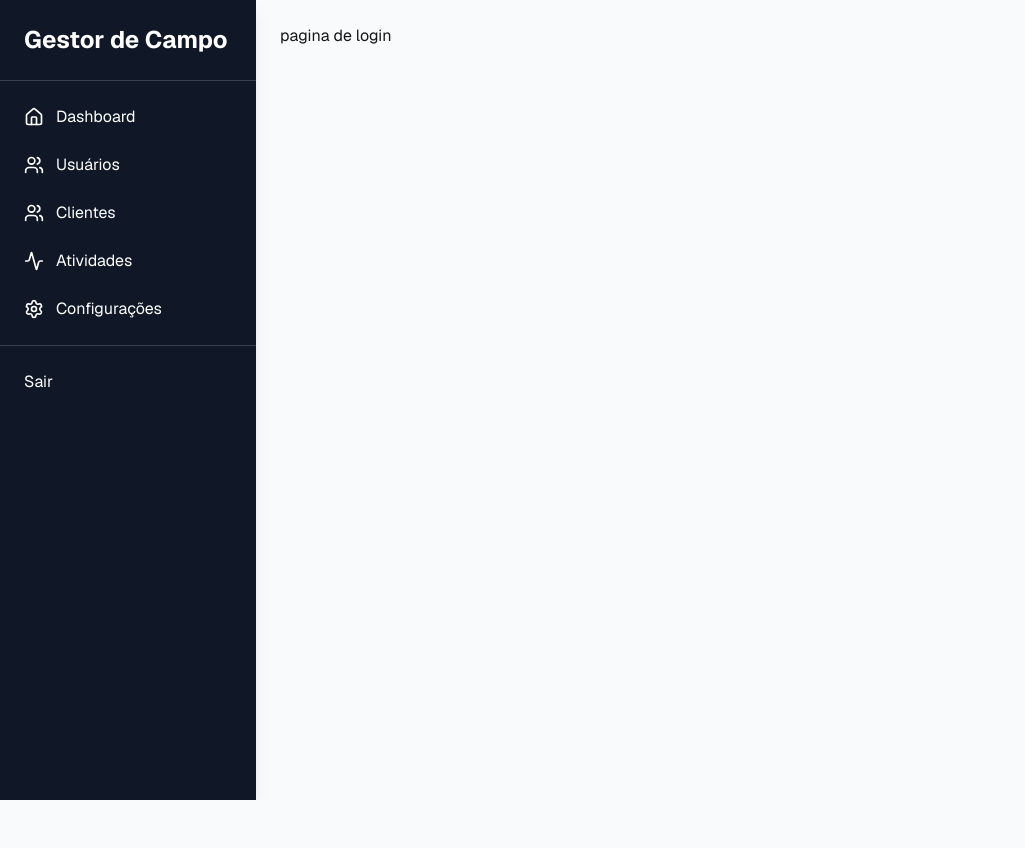
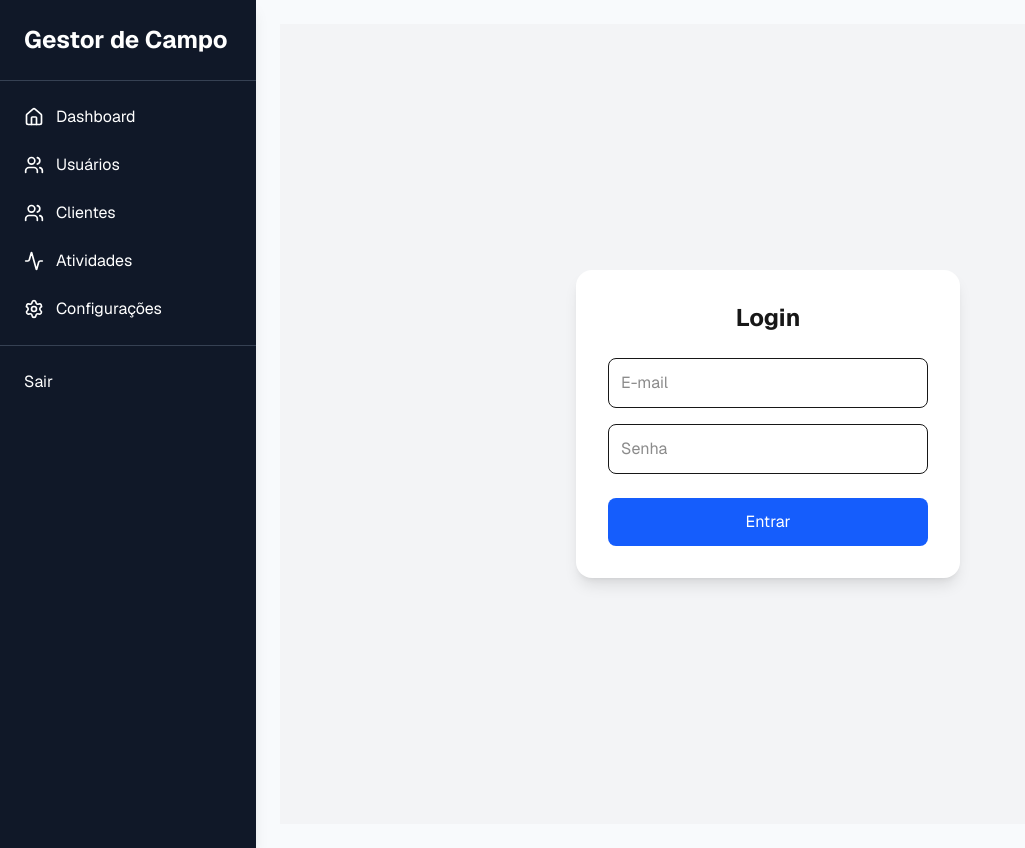
Before and after one commit to LuanRaasch/app-gestor-campo, a Next.js app: page /login in a window 1280 px wide. Shown: the whole page, without its empty margins (0-1025 px from the left). Before the commit the page ends 800 px from the top, so only its background shows below. Built offline with nearby package versions, Linux system fonts and the light colour scheme; no server answers.

Commit message:
feat: criado tela de login e store

```diff
--- a/package.json
+++ b/package.json
@@ -9,17 +9,21 @@
     "lint": "eslint"
   },
   "dependencies": {
+    "@reduxjs/toolkit": "^2.8.2",
     "axios": "^1.11.0",
+    "js-cookie": "^3.0.5",
     "lucide-react": "^0.541.0",
     "next": "15.5.0",
     "react": "19.1.0",
     "react-dom": "19.1.0",
+    "react-redux": "^9.2.0",
     "react-toastify": "^11.0.5",
     "swr": "^2.3.6"
   },
   "devDependencies": {
     "@eslint/eslintrc": "^3",
     "@tailwindcss/postcss": "^4",
+    "@types/js-cookie": "^3.0.6",
     "@types/node": "^20",
     "@types/react": "^19",
     "@types/react-dom": "^19",
--- a/src/app/layout.tsx
+++ b/src/app/layout.tsx
@@ -2,6 +2,7 @@ import type { Metadata } from "next";
 import { Geist, Geist_Mono } from "next/font/google";
 import "./globals.css";
 import Sidebar from "@/components/layout/Sidebar";
+import Providers from "@/components/Providers";
 
 const geistSans = Geist({
   variable: "--font-geist-sans",
@@ -39,7 +40,9 @@ export default function RootLayout({
         </div>
 
         {/* Conteúdo principal */}
-        <main className="flex-1 p-6">{children}</main>
+        <main className="flex-1 p-6">
+          <Providers>{children}</Providers>
+        </main>
       </body>
     </html>
   );
--- a/src/app/login/page.tsx
+++ b/src/app/login/page.tsx
@@ -1,3 +1,68 @@
-export default function Login() {
-  return <h1>pagina de login</h1>;
+"use client";
+
+import { useState } from "react";
+import { useRouter } from "next/navigation";
+import Cookies from "js-cookie";
+import api from "@/lib/api";
+
+export default function LoginPage() {
+  const router = useRouter();
+  const [email, setEmail] = useState("");
+  const [senha, setSenha] = useState("");
+  const [erro, setErro] = useState("");
+
+  const handleLogin = async (e: React.FormEvent) => {
+    e.preventDefault();
+
+    try {
+      const response = await api.post("/auth/login", { email, senha });
+
+      if (response.status === 201) {
+        const data = response.data;
+        Cookies.set("token", data.access_token, { expires: 1 });
+        router.push("/"); // redireciona para sua página principal
+      } else {
+        setErro("Credenciais inválidas");
+      }
+    } catch (err) {
+      console.error(err);
+      setErro("Erro no servidor");
+    }
+  };
+
+  return (
+    <div className="flex items-center justify-center h-screen bg-gray-100">
+      <form
+        onSubmit={handleLogin}
+        className="bg-white p-8 rounded-2xl shadow-lg w-96"
+      >
+        <h1 className="text-2xl font-bold mb-6 text-center">Login</h1>
+
+        {erro && <p className="text-red-500 mb-4">{erro}</p>}
+
+        <input
+          type="email"
+          placeholder="E-mail"
+          value={email}
+          onChange={(e) => setEmail(e.target.value)}
+          className="w-full p-3 mb-4 border rounded-lg focus:outline-none focus:ring-2 focus:ring-blue-500"
+        />
+
+        <input
+          type="password"
+          placeholder="Senha"
+          value={senha}
+          onChange={(e) => setSenha(e.target.value)}
+          className="w-full p-3 mb-6 border rounded-lg focus:outline-none focus:ring-2 focus:ring-blue-500"
+        />
+
+        <button
+          type="submit"
+          className="w-full bg-blue-600 text-white py-3 rounded-lg hover:bg-blue-700 transition"
+        >
+          Entrar
+        </button>
+      </form>
+    </div>
+  );
 }
--- /dev/null
+++ b/src/components/AuthProvider.tsx
@@ -0,0 +1,10 @@
+// src/components/AuthProvider.tsx
+"use client";
+
+import { ReactNode, useEffect } from "react";
+import { useAuthInit } from "@/hooks/useAuthInit";
+
+export default function AuthProvider({ children }: { children: ReactNode }) {
+  useAuthInit();
+  return <>{children}</>;
+}
--- /dev/null
+++ b/src/components/Providers.tsx
@@ -0,0 +1,13 @@
+"use client";
+
+import { Provider } from "react-redux";
+import { store } from "@/store";
+import AuthProvider from "./AuthProvider";
+
+export default function Providers({ children }: { children: React.ReactNode }) {
+  return (
+    <Provider store={store}>
+      <AuthProvider>{children}</AuthProvider>
+    </Provider>
+  );
+}
--- /dev/null
+++ b/src/hooks/useAuthInit.ts
@@ -0,0 +1,23 @@
+// src/hooks/useAuthInit.ts
+"use client";
+
+import { useEffect } from "react";
+import { useDispatch } from "react-redux";
+import { setUser } from "@/store/slices/authSlice";
+import api from "@/lib/api";
+
+export function useAuthInit() {
+  const dispatch = useDispatch();
+
+  useEffect(() => {
+    async function loadUser() {
+      try {
+        const { data } = await api.get("/auth/profile");
+        dispatch(setUser(data));
+      } catch {
+        dispatch(setUser(null));
+      }
+    }
+    loadUser();
+  }, [dispatch]);
+}
--- a/src/lib/api.ts
+++ b/src/lib/api.ts
@@ -1,7 +1,17 @@
 import axios from "axios";
+import Cookies from "js-cookie";
 
 const api = axios.create({
   baseURL: "http://localhost:3001",
+  withCredentials: true,
+});
+
+api.interceptors.request.use((config) => {
+  const token = Cookies.get("token");
+  if (token) {
+    config.headers.Authorization = `Bearer ${token}`;
+  }
+  return config;
 });
 
 export default api;
--- /dev/null
+++ b/src/middlewares/auth.ts
@@ -0,0 +1,18 @@
+import { NextResponse } from "next/server";
+import type { NextRequest } from "next/server";
+
+export function auth(request: NextRequest) {
+  const token = request.cookies.get("token")?.value;
+
+  const protectedRoutes = ["/atividades", "/clientes", "/usuarios"]; // rotas privadas
+
+  if (
+    protectedRoutes.some((route) => request.nextUrl.pathname.startsWith(route))
+  ) {
+    if (!token) {
+      return NextResponse.redirect(new URL("/login", request.url));
+    }
+  }
+
+  return NextResponse.next();
+}
--- /dev/null
+++ b/src/store/index.ts
@@ -0,0 +1,12 @@
+// src/store/index.ts
+import { configureStore } from "@reduxjs/toolkit";
+import authReducer from "./slices/authSlice";
+
+export const store = configureStore({
+  reducer: {
+    auth: authReducer,
+  },
+});
+
+export type RootState = ReturnType<typeof store.getState>;
+export type AppDispatch = typeof store.dispatch;
--- /dev/null
+++ b/src/store/slices/authSlice.ts
@@ -0,0 +1,36 @@
+import { createSlice, PayloadAction } from "@reduxjs/toolkit";
+
+interface Usuario {
+  id: number;
+  nome: string;
+  email: string;
+  tipo: "gestor" | "tecnico";
+}
+
+interface AuthState {
+  user: Usuario | null;
+  loading: boolean;
+}
+
+const initialState: AuthState = {
+  user: null,
+  loading: true, // enquanto carrega perfil inicial
+};
+
+const authSlice = createSlice({
+  name: "auth",
+  initialState,
+  reducers: {
+    setUser(state, action: PayloadAction<Usuario | null>) {
+      state.user = action.payload;
+      state.loading = false;
+    },
+    logout(state) {
+      state.user = null;
+      state.loading = false;
+    },
+  },
+});
+
+export const { setUser, logout } = authSlice.actions;
+export default authSlice.reducer;
```
Also changed, not shown: 1 other file (tests, documents, lock files or other folders).
